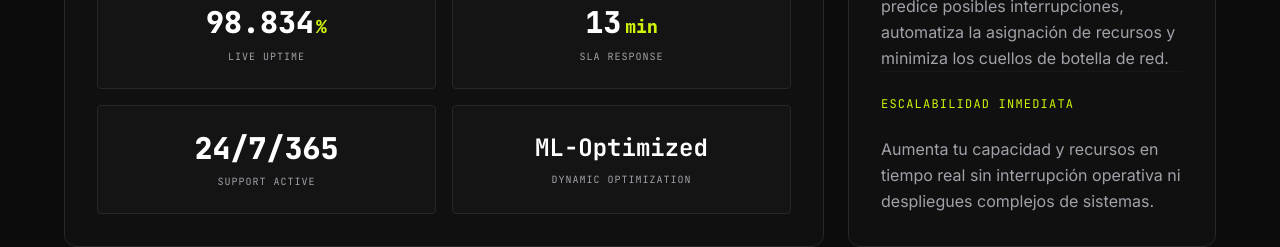
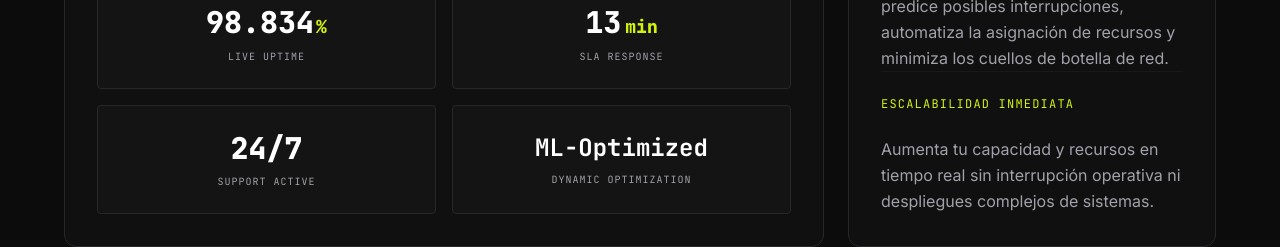
Before and after one commit to Xangel0s/ozylandingpage, a Next.js app in the folder ozybase-landing/: page / in a window 1280 px wide. Shown: the part 2120-2367 px from the top of the page. Built offline with nearby package versions, Linux system fonts and the light colour scheme.

Commit message:
fix: change technical metrics to 24/7 in technical advantages

```diff
--- a/ozybase-landing/src/components/TechnicalAdvantage.tsx
+++ b/ozybase-landing/src/components/TechnicalAdvantage.tsx
@@ -87,7 +87,7 @@ export default function TechnicalAdvantage() {
 
               <div className="bg-[#141414] border border-border-subtle p-6 rounded flex flex-col items-center justify-center text-center hover:border-success-neon/30 transition-colors">
                 <div className="font-mono text-3xl md:text-4.5xl font-extrabold text-white mb-2 select-none">
-                  24/7/365
+                  24/7
                 </div>
                 <div className="font-mono text-[10px] text-terminal-gray uppercase tracking-widest">
                   Support Active
```
